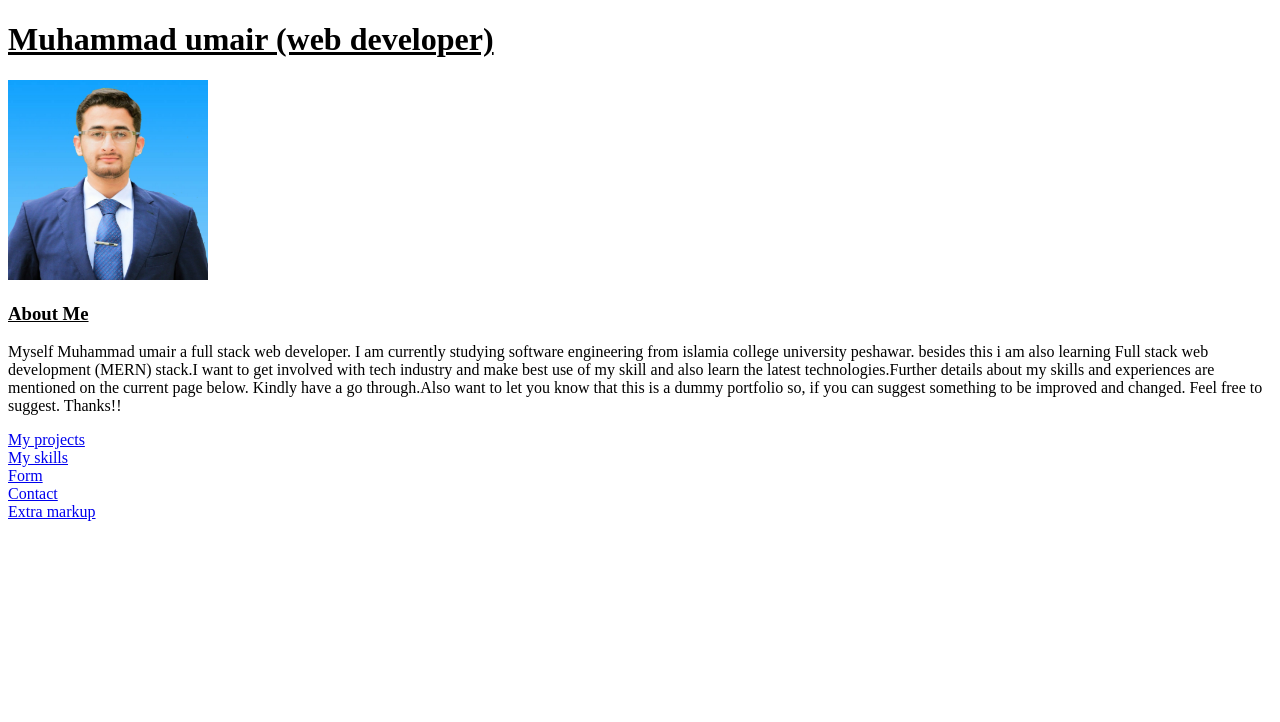
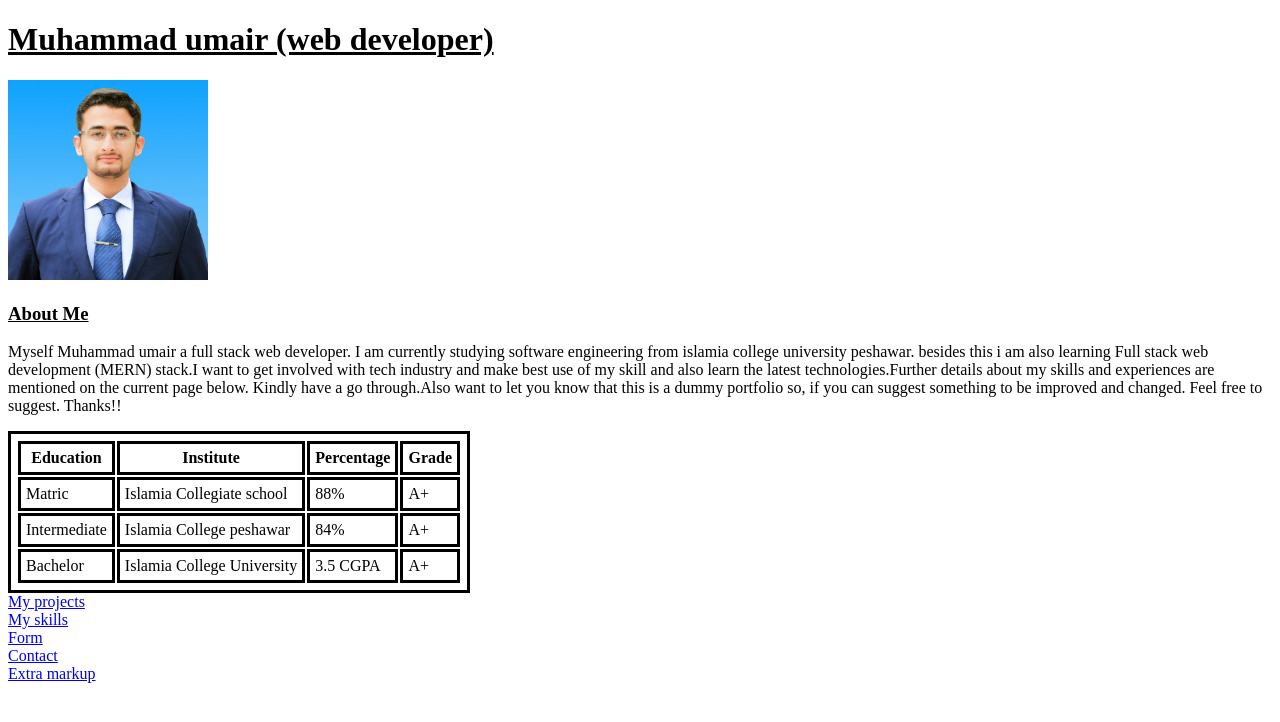
Before and after one commit to MuhammadUmair151601/Portfolio_project, a plain HTML site: page index.html in a window 1280 px wide. Drawn offline with Linux system fonts and the light colour scheme.

Commit message:
all topics used

```diff
--- a/index.html
+++ b/index.html
@@ -4,12 +4,45 @@
     <meta charset="UTF-8">
     <meta name="viewport" content="width=device-width, initial-scale=1.0">
     <title>Personal info</title>
+    <style>
+        table,th,td{
+            border: solid black;
+            padding: 5px;
+        }
+    </style>
 </head>
 <body>
-    <h1><u>Muhammad umair (web developer)</u></h1>
+    <h1><u>Muhammad umair (web developer)
+
+    </u></h1>
     <img src="./images/umair.jpg" height="200" width="200">
     <h3><u>About Me</u></h3>
     <p>Myself Muhammad umair a full stack web developer. I am currently studying software engineering from islamia college university peshawar. besides this i am also learning Full stack web development (MERN) stack.I want to get involved with tech industry and make best use of my skill and also learn the latest technologies.Further details about my skills and experiences are mentioned on the current page below. Kindly have a go through.Also want to let you know that this is a dummy portfolio so, if you can suggest something to be improved and changed. Feel free to suggest.  Thanks!!</p>
+    <table>
+            <th >Education</th>
+            <th>Institute</th>
+            <th>Percentage</th>
+            <th>Grade</th>
+            <tr>
+                <td>Matric</td>
+                <td>Islamia Collegiate school</td>
+                <td>88%</td>
+                <td>A+</td>
+            </tr>
+            <tr>
+                <td>Intermediate</td>
+                <td>Islamia College peshawar</td>
+                <td>84%</td>
+                <td>A+</td>
+            </tr>
+            <tr>
+                <td>Bachelor</td>
+                <td>Islamia College University</td>
+                <td>3.5 CGPA</td>
+                <td>A+</td>
+            </tr>
+
+    </table>
     <a href="./projectspage.html">My projects</a><br>
     <a href="./skillspage.html">My skills</a><br>
     <a href="./form.html">Form</a><br>
```
Also changed, not shown: contactpage.html (+8 -4 lines), form.html (+18 -1 lines), images/sound.png (added).
